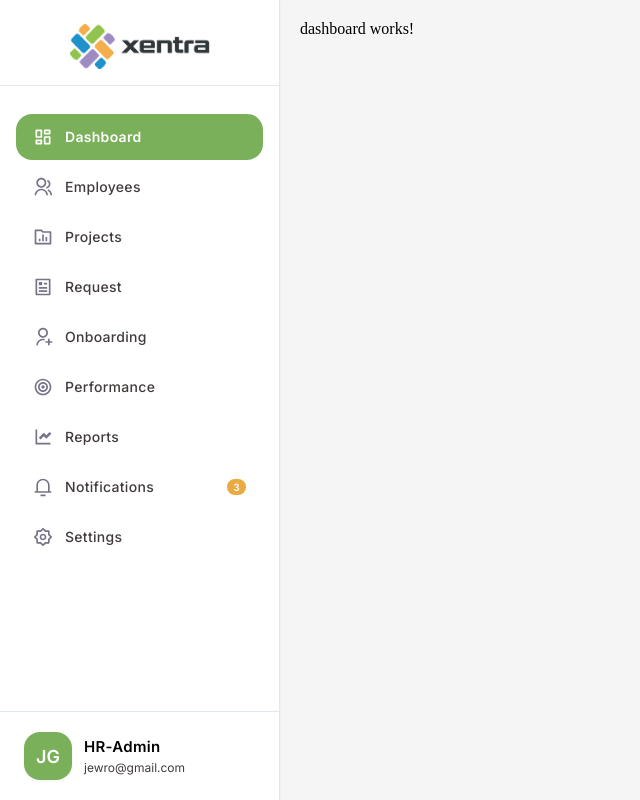
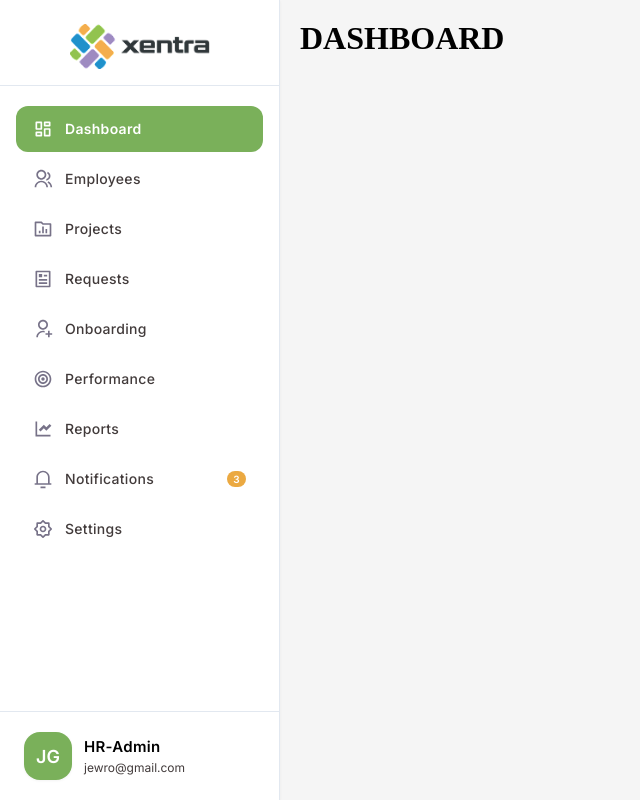
Before and after one commit to xentra-jairogarcia/hris-dashboard, an Angular app: page /dashboard in a window 1280 px wide. Shown: the whole page, without its empty margins (0-640 px from the left). Built offline with nearby package versions, Linux system fonts and the light colour scheme.

Commit message:
Add sidebar-items with storybook

```diff
--- a/src/app/pages/dashboard/dashboard.html
+++ b/src/app/pages/dashboard/dashboard.html
@@ -1 +1 @@
-<p>dashboard works!</p>
+<h1>DASHBOARD</h1>
--- /dev/null
+++ b/src/app/shared/components/sidebar-item/sidebar-item.html
@@ -0,0 +1,5 @@
+<a [routerLink]="route" routerLinkActive="active" [routerLinkActiveOptions]="{exact: true}">
+    <span class="icon" [class]="'icon-' + icon"></span>
+    <span class="label">{{ label }}</span>
+    <span class="badge" *ngIf="badge">{{ badge }}</span>
+</a>
--- /dev/null
+++ b/src/app/shared/components/sidebar-item/sidebar-item.scss
@@ -0,0 +1,132 @@
+/* Using global CSS variables from styles.scss */
+:host {
+    --primary-color: var(--green-600);
+    --primary-light: var(--blue-400);
+    --secondary-color: var(--orange-500);
+    --text-primary: #1e293b;
+    --text-secondary: var(--black-400);
+    --bg-white: #ffffff;
+    --bg-hover: #f8fafc;
+    --border-color: #e2e8f0;
+    --shadow-sm: 0 1px 3px rgba(0,0,0,0.05);
+    --yellow-green: var(--green-500);
+}
+
+/* Sidebar Item Link Styles */
+a {
+    display: flex;
+    align-items: center;
+    justify-content: space-between;
+    padding: 12px 16px;
+    margin: 0 8px;
+    color: var(--text-secondary);
+    text-decoration: none;
+    font-weight: 500;
+    font-size: 14px;
+    border-radius: 12px;
+    transition: all 0.2s ease;
+    letter-spacing: 0.3px;
+    border: 1px solid transparent;
+    width: 247px;
+    box-sizing: border-box;
+}
+
+/* Icon Styling */
+.icon {
+    width: 20px;
+    height: 20px;
+    margin-right: 12px;
+    background-size: contain;
+    background-repeat: no-repeat;
+    background-position: center;
+    display: inline-block;
+    flex-shrink: 0;
+    transition: all 0.2s ease;
+    font-size: 16px;
+    filter: brightness(0) saturate(100%) invert(45%) sepia(15%) saturate(445%) hue-rotate(212deg) brightness(97%) contrast(85%);
+}
+
+.icon.icon-dashboard {
+    background-image: url('/dashboard-line.svg');
+}
+
+.icon.icon-employees {
+    background-image: url('/group-line.svg');
+}
+
+.icon.icon-projects {
+    background-image: url('/folder-chart-line.svg');
+}
+
+.icon.icon-request {
+    background-image: url('/article-line.svg');
+}
+
+.icon.icon-onboarding {
+    background-image: url('/user-add-line.svg');
+}
+
+.icon.icon-performance {
+    background-image: url('/focus-2-line.svg');
+}
+
+.icon.icon-reports {
+    background-image: url('/line-chart-fill.svg');
+}
+
+.icon.icon-notifications {
+    background-image: url('/notification-3-line.svg');
+}
+
+.icon.icon-settings {
+    background-image: url('/settings-2-line.svg');
+}
+.label {
+    flex: 1;
+    display: flex;
+    align-items: center;
+}
+
+/* Badge Styling */
+.badge {
+    background-color: var(--secondary-color);
+    color: white;
+    font-size: 10px;
+    font-weight: 600;
+    padding: 2px 6px;
+    border-radius: 10px;
+    margin-left: auto;
+    min-width: 18px;
+    text-align: center;
+    transition: all 0.2s ease;
+}
+
+/* Hover State */
+a:hover {
+    border: 1px solid var(--primary-color);
+    color: var(--primary-color);
+}
+
+a:hover .icon {
+    filter: brightness(0) saturate(100%) invert(39%) sepia(69%) saturate(439%) hue-rotate(82deg) brightness(90%) contrast(92%);
+}
+
+/* Active State */
+a.active {
+    background-color: var(--primary-color);
+    color: white;
+    border: 1px solid transparent;
+    font-weight: 600;
+}
+
+a.active .icon {
+    filter: brightness(0) invert(1);
+}
+
+a.active .badge {
+    background-color: rgba(255, 255, 255, 0.3);
+    color: white;
+}
+
+
+/* Label Styling */
--- /dev/null
+++ b/src/app/shared/components/sidebar-item/sidebar-item.ts
@@ -0,0 +1,17 @@
+import { Component, Input } from '@angular/core';
+import { CommonModule } from '@angular/common';
+import { RouterLink, RouterLinkActive } from '@angular/router';
+
+@Component({
+  selector: 'app-sidebar-item',
+  standalone: true,
+  imports: [CommonModule, RouterLink, RouterLinkActive],
+  templateUrl: './sidebar-item.html',
+  styleUrl: './sidebar-item.scss'
+})
+export class SidebarItemComponent {
+  @Input() label = '';
+  @Input() icon = '';          // e.g., 'dashboard'
+  @Input() route = '';
+  @Input() badge?: number | string;
+}
--- a/src/app/shared/components/sidebar/sidebar.html
+++ b/src/app/shared/components/sidebar/sidebar.html
@@ -4,19 +4,20 @@
             <img src="xentra.png" alt="Xentra Logo" class="logo">
         </div>
 
-        <div class="nav-menu">
-            <ul>
-                <li><a routerLink="/dashboard" routerLinkActive="active" class="nav-link dashboard">Dashboard</a></li>
-                <li><a routerLink="/employees" routerLinkActive="active" class="nav-link employees">Employees</a></li>
-                <li><a routerLink="/projects" routerLinkActive="active" class="nav-link projects">Projects</a></li>
-                <li><a routerLink="/request" routerLinkActive="active" class="nav-link request">Request</a></li>
-                <li><a routerLink="/onboarding" routerLinkActive="active" class="nav-link onboarding">Onboarding</a></li>
-                <li><a routerLink="/performance" routerLinkActive="active" class="nav-link performance">Performance</a></li>
-                <li><a routerLink="/reports" routerLinkActive="active" class="nav-link reports">Reports</a></li>
-                <li><a routerLink="/notifications" routerLinkActive="active" class="nav-link notifications">Notifications<span class="badge">3</span></a></li>
-                <li><a routerLink="/settings" routerLinkActive="active" class="nav-link settings">Settings</a></li>
-            </ul>
-        </div>
+        <nav class="sidebar-nav">
+            <div class="nav-section">
+                <ul class="nav-menu">
+                    <li *ngFor="let item of menuItems">
+                        <app-sidebar-item
+                            [label]="item.label"
+                            [icon]="item.icon"
+                            [route]="item.route"
+                            [badge]="item.badge"
+                        ></app-sidebar-item>
+                    </li>
+                </ul>
+            </div>
+        </nav>
 
         <div class="user-profile">
             <div class="profile-avatar">JG</div>
--- a/src/app/shared/components/sidebar/sidebar.scss
+++ b/src/app/shared/components/sidebar/sidebar.scss
@@ -44,13 +44,33 @@
     height: auto;
 }
 
-.nav-menu {
+/* Sidebar Navigation Container */
+.sidebar-nav {
     flex: 1;
-    padding: 24px 16px;
+    padding: 16px 8px;
     overflow-y: auto;
+    display: flex;
+    flex-direction: column;
+    gap: 24px;
 }
 
-.nav-menu ul {
+.nav-section {
+    display: flex;
+    flex-direction: column;
+    gap: 12px;
+}
+
+.nav-section-title {
+    padding: 0 16px;
+    margin: 0;
+    font-size: 12px;
+    font-weight: 600;
+    text-transform: uppercase;
+    color: var(--text-secondary);
+    letter-spacing: 0.5px;
+}
+
+.nav-menu {
     list-style: none;
     padding: 0;
     margin: 0;
@@ -58,117 +78,12 @@
 
 .nav-menu li {
     margin: 4px 0;
+    list-style: none;
 }
 
-
-.nav-menu a::before {
-    content: '';
-    width: 20px;
-    height: 20px;
-    margin-right: 12px;
-    background-size: contain;
-    background-repeat: no-repeat;
-    background-position: center;
-    display: inline-block;
-    flex-shrink: 0;
-    transition: all 0.2s ease;
-    filter: brightness(0) saturate(100%) invert(45%) sepia(15%) saturate(445%) hue-rotate(212deg) brightness(97%) contrast(85%);
-}
-
-.nav-menu a {
-    display: flex;
-    align-items: center;
-    padding: 12px 16px;
-    color: var(--text-secondary);
-    text-decoration: none;
-    font-weight: 500;
-    font-size: 14px;
-    border-radius: 16px;
-    transition: all 0.2s ease;
-    letter-spacing: 0.3px;
-    border: 1px solid transparent;
-}
-
-/* Hover Effects - Primary Color Border and Text */
-.nav-menu li:hover a {
-    border: 1px solid var(--primary-color);
-    color: var(--primary-color);
-    background-color: transparent;
-}
-
-.nav-menu li:hover a::before {
-    filter: brightness(0) saturate(100%) invert(39%) sepia(69%) saturate(439%) hue-rotate(82deg) brightness(90%) contrast(92%);
-}
-
-/* Active State - Green Background with White Text */
-.nav-menu a.active {
-    background-color: var(--primary-color);
-    color: white;
-    border: 1px solid transparent;
-    font-weight: 600;
-}
-
-.nav-menu a.active::before {
-    filter: brightness(0) invert(1);
-}
-
-/* Dashboard Icon */
-.nav-link.dashboard::before {
-    background-image: url('/dashboard-line.svg');
-}
-
-/* Employees Icon */
-.nav-link.employees::before {
-    background-image: url('/group-line.svg');
-}
-
-/* Projects Icon */
-.nav-link.projects::before {
-    background-image: url('/folder-chart-line.svg');
-}
-
-/* Request Icon */
-.nav-link.request::before {
-    background-image: url('/article-line.svg');
-}
-
-/* Onboarding Icon */
-.nav-link.onboarding::before {
-    background-image: url('/user-add-line.svg');
-}
-
-/* Performance Icon */
-.nav-link.performance::before {
-    background-image: url('/focus-2-line.svg');
-}
-
-/* Reports Icon */
-.nav-link.reports::before {
-    background-image: url('/line-chart-fill.svg');
-}
-
-/* Notifications Icon */
-.nav-link.notifications::before {
-    background-image: url('/notification-3-line.svg');
-}
-
-/* Settings Icon */
-.nav-link.settings::before {
-    background-image: url('/settings-2-line.svg');
-}
-
-/* Badge Styles */
-.badge {
-    background-color: var(--secondary-color);
-    color: white;
-    font-size: 10px;
-    font-weight: 600;
-    padding: 2px 6px;
-    border-radius: 10px;
-    margin-left: auto;
-    min-width: 18px;
-    text-align: center;
-    transition: all 0.2s ease;
+/* Sidebar Item Component Styles */
+.nav-menu app-sidebar-item {
+    display: block;
 }
 
 /* User Profile Section */
@@ -223,8 +138,32 @@
     min-height: 100vh;
 }
 
-.nav-menu::-webkit-scrollbar {
+.sidebar-nav::-webkit-scrollbar {
     width: 4px;
+}
+
+.sidebar-nav::-webkit-scrollbar-track {
+    background: var(--bg-hover);
+}
+
+.sidebar-nav::-webkit-scrollbar-thumb {
+    background: var(--border-color);
+    border-radius: 4px;
+}
+
+@keyframes slideIn {
+    from {
+        opacity: 0;
+        transform: translateX(-10px);
+    }
+    to {
+        opacity: 1;
+        transform: translateX(0);
+    }
+}
+
+.nav-menu app-sidebar-item {
+    animation: slideIn 0.3s ease-out;
 }
 
 .nav-menu::-webkit-scrollbar-track {
--- a/src/app/shared/components/sidebar/sidebar.ts
+++ b/src/app/shared/components/sidebar/sidebar.ts
@@ -1,10 +1,25 @@
 import { Component } from '@angular/core';
+import { CommonModule } from '@angular/common';
 import { RouterLink, RouterLinkActive } from '@angular/router';
+import { SidebarItemComponent } from '../sidebar-item/sidebar-item';
 
 @Component({
   selector: 'app-sidebar',
-  imports: [RouterLink, RouterLinkActive],
+  imports: [CommonModule, RouterLink, RouterLinkActive, SidebarItemComponent],
   templateUrl: './sidebar.html',
   styleUrl: './sidebar.scss',
 })
-export class Sidebar {}
+
+export class Sidebar {
+  menuItems = [
+    { label: 'Dashboard', icon: 'dashboard', route: '/dashboard' },
+    { label: 'Employees', icon: 'employees', route: '/employees' },
+    { label: 'Projects', icon: 'projects', route: '/projects' },
+    { label: 'Requests', icon: 'request', route: '/requests' },
+    { label: 'Onboarding', icon: 'onboarding', route: '/onboarding' },
+    { label: 'Performance', icon: 'performance', route: '/performance' },
+    { label: 'Reports', icon: 'reports', route: '/reports' },
+    { label: 'Notifications', icon: 'notifications', route: '/notifications', badge: '3' },
+    { label: 'Settings', icon: 'settings', route: '/settings' },
+  ];
+}
```
Also changed, not shown: 2 other files (tests, documents, lock files or other folders).
